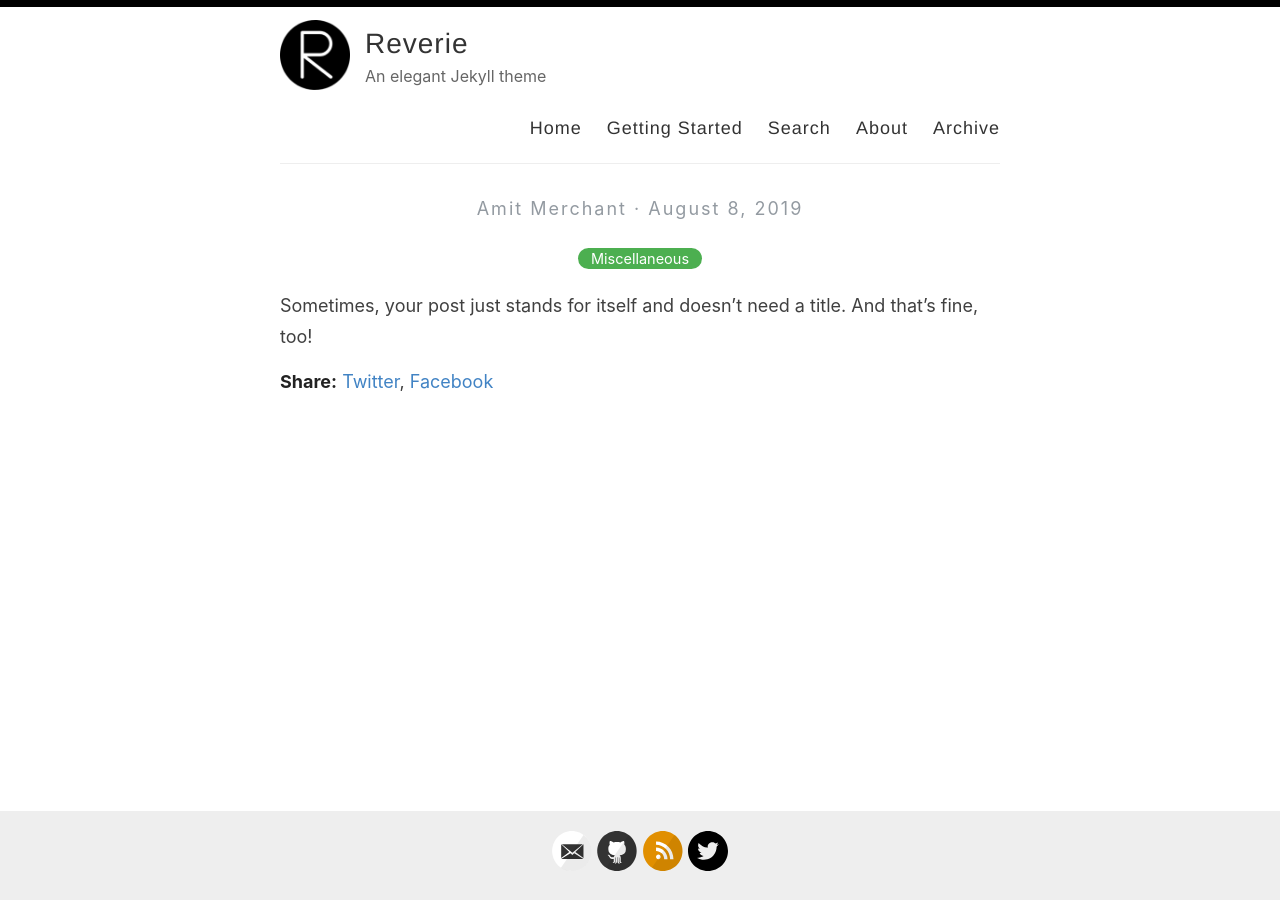
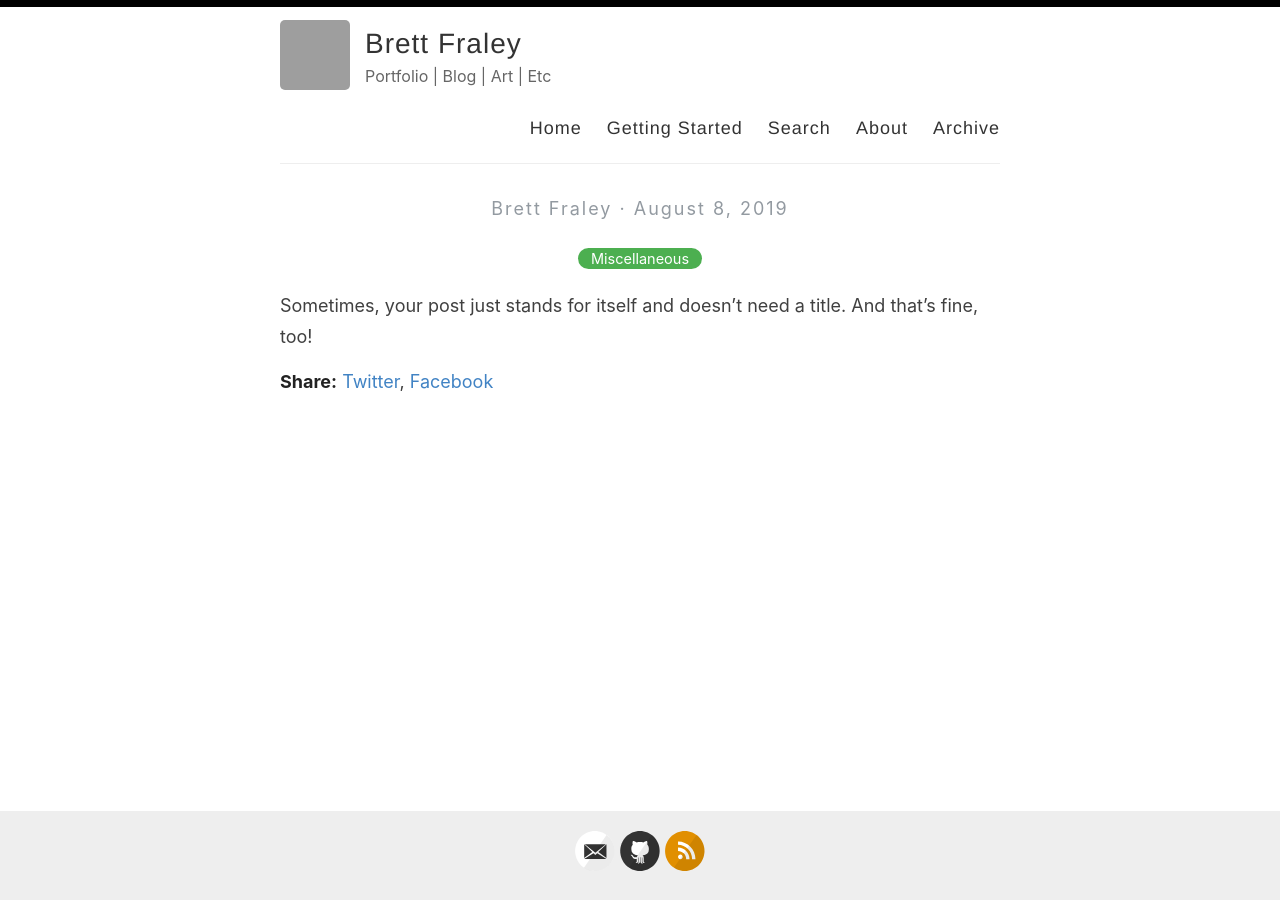
Before and after one commit to BrettFraley/BrettFraley.github.io, a Jekyll site: the page built from _posts/2019-08-08-no-title-posts.md, in a window 1280 px wide. Built offline with Jekyll 4.4.1, drawn with Linux system fonts in a browser that asks for light colours; grey boxes are pictures that could not be loaded.

Commit message:
Update _config.yml for initial Reverie theme customization

```diff
--- a/_config.yml
+++ b/_config.yml
@@ -3,16 +3,16 @@
 #
 
 # Name of your site (displayed in the header)
-name: Reverie
+name: Brett Fraley
 
 # Name of the author
-author: Amit Merchant
+author: Brett Fraley
 
 # Short bio or description (displayed in the header)
-description: An elegant Jekyll theme
+description: Portfolio | Blog | Art | Etc
 
 # URL of your avatar or profile pic (you could use your GitHub profile pic)
-avatar: /images/reverie.png
+avatar: /images/gh-gopherpic.png
 
 #
 # Flags below are optional
@@ -21,15 +21,15 @@ avatar: /images/reverie.png
 # Includes an icon in the footer for each username you enter
 footer-links:
   dribbble:
-  email: amit.d.merchant@gmail.com
+  email: ASK ME
   facebook:
   flickr:
-  github: amitmerchant1990/reverie
+  github: BrettFraley
   instagram:
   linkedin:
   pinterest:
   rss: rss
-  twitter: amit_merchant
+  twitter:
   stackoverflow:
   youtube: # channel/<your_long_string> or user/<user-name>
   googleplus: # anything in your profile username that comes after plus.google.com/
@@ -41,21 +41,21 @@ footer-links:
 disqus:
 
 # Enter your Google Analytics web tracking code (e.g. UA-2110908-2) to activate tracking
-google_analytics: UA-43339302-11
+google_analytics:
 
 # For newer "GA4" analytics, use the following instead of the "UA" entry above
-#google_analytics_ga4: G-GABC1DEFG
+#google_analytics_ga4:
 
 # Your website URL (e.g. http://amitmerchant1990.github.io or http://www.amitmerchant.com)
 # Used for Sitemap.xml and your RSS feed
-url: http://www.amitmerchant.com/reverie
+url: https://github.com/BrettFraley
 enforce_ssl: https://www.amitmerchant.com/reverie
 
 # If you're hosting your site at a Project repository on GitHub pages
 # (http://yourusername.github.io/repository-name)
 # and NOT your User repository (http://yourusername.github.io)
 # then add in the baseurl here, like this: "/repository-name"
-baseurl: "/reverie"
+baseurl:
 
 #
 # !! You don't need to change any of the configuration flags below !!
```
